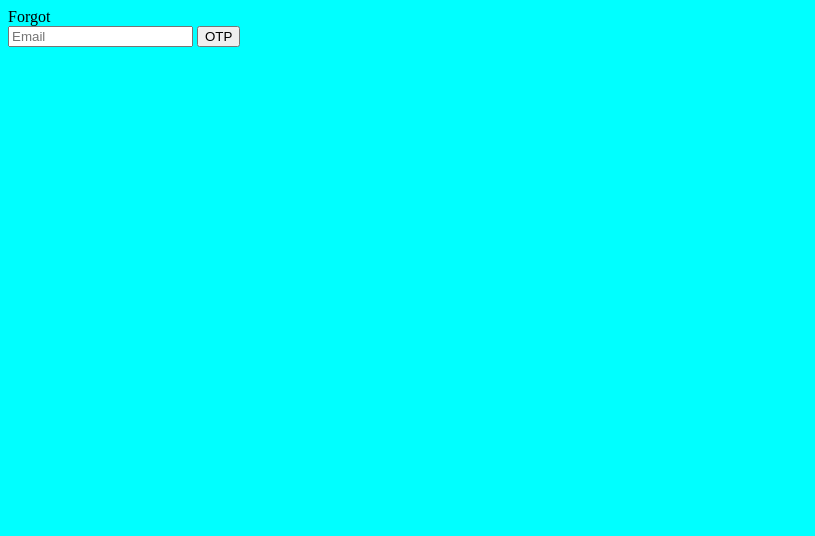
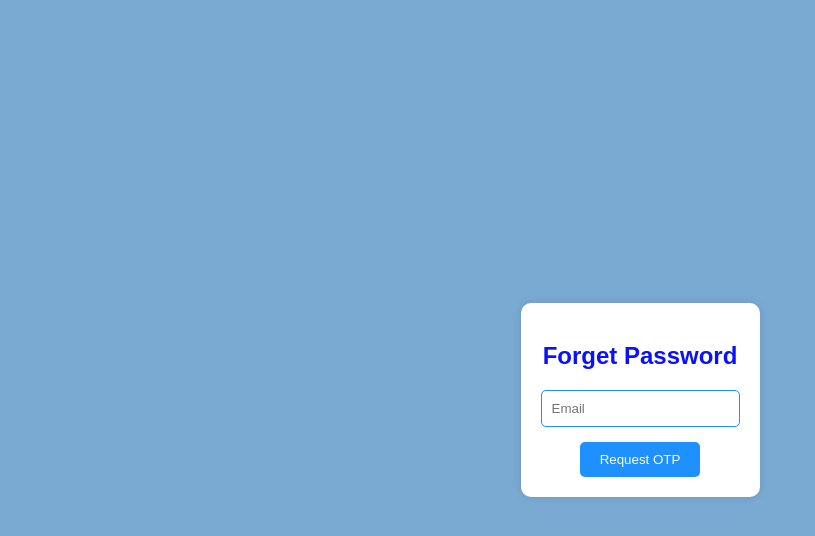
Before and after one commit to LakshyaMittal11/intership-project, a plain HTML site: page forget.html in a window 1280 px wide. Shown: the whole page, without its empty margins (0-815 px from the left). Drawn offline with Linux system fonts and the light colour scheme.

Commit message:
file name change(index)to login

```diff
--- a/forget.css
+++ b/forget.css
@@ -1,3 +1,65 @@
-body{
-    background-color: aqua;
+body {
+    background-color: #3079b9a3; /* Alice Blue */
+    font-family: Arial, sans-serif;
+    display: flex;
+    justify-content: center;
+    align-items: center;
+    height: 100vh;
+    margin: 0;
 }
+
+.container {
+    background-color: #ffffff; /* White */
+    padding: 20px;
+    border-radius: 10px;
+    box-shadow: 0 0 10px rgba(0, 0, 0, 0.1);
+}
+
+.forget-password-form {
+    display: flex;
+    flex-direction: column;
+    align-items: center;
+}
+
+.forget-password-form h2 {
+    color: #0911fe;
+    margin-bottom: 20px;
+}
+
+.input-group {
+    margin-bottom: 15px;
+    width: 100%;
+}
+
+.input-group label {
+    display: block;
+    margin-bottom: 5px;
+    color: #1e90ff;
+}
+
+.input-group input {
+    width: 100%;
+    padding: 10px;
+    border: 1px solid #1e90ff; /* Dodger Blue */
+    border-radius: 5px;
+    outline: none;
+    box-sizing: border-box;
+}
+
+.input-group input:focus {
+    border-color: #104e8b; /* Darker Blue */
+}
+
+button {
+    background-color: #1e90ff; /* Dodger Blue */
+    color: #ffffff; /* White */
+    padding: 10px 20px;
+    border: none;
+    border-radius: 5px;
+    cursor: pointer;
+    transition: background-color 0.3s ease;
+}
+
+button:hover {
+    background-color: #104e8b; /* Darker Blue */
+}
--- a/forget.html
+++ b/forget.html
@@ -9,11 +9,15 @@
 </head>
 
 <body>
-    <form id="container1">
-        <div id="Forgot">Forgot</div>
-        <input class="input-tag" type="email" name="email" placeholder="Email">
-        <button id="Forgot-btn">OTP</button>
-    </form>
+    <div class="container">
+        <form class="forget-password-form">
+            <h2>Forget Password</h2>
+            <div class="input-group">
+                <input type="email" id="email" name="email" required placeholder="Email">
+            </div>
+            <button type="submit">Request OTP</button>
+        </form>
+    </div>
 </body>
 
 </html>
--- a/style.css
+++ b/style.css
@@ -55,6 +55,7 @@ body {
     color: rgb(248, 251, 250);
     font-family: 'Oswald', 'sans-serif', 'Poppins';
     font-size: large;
+    border: none;
 }
 
 #login-btn:hover,
@@ -62,8 +63,7 @@ body {
     background: #ffffff;
     color: rgb(8, 0, 255);
     border: #d1d8e3 solid 2px;
-    font-family: 'Oswald', sans-serif;
-    font-family: 'Poppins', sans-serif;
+    font-family: 'Oswald', 'sans-serif', 'Poppins';
     font-size: large;
 }
 
--- /dev/null
+++ b/test.js
@@ -0,0 +1 @@
+console.log('hello world');
```
Also changed, not shown: signup.html (+6 -6 lines), login.html (renamed from index.html).
